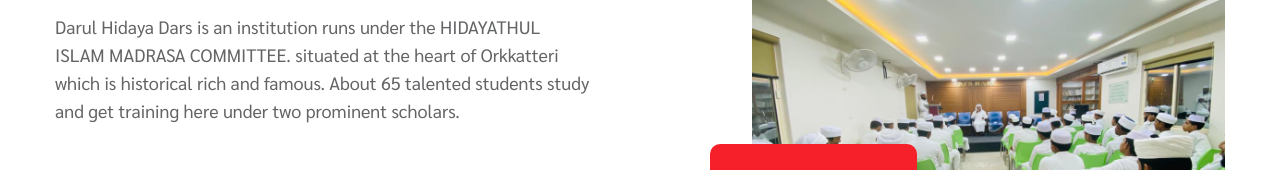
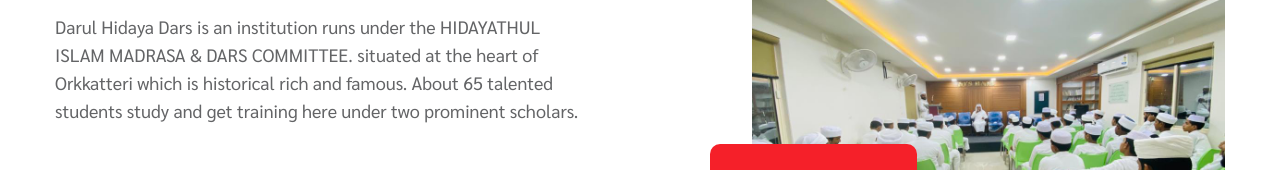
Before and after one commit to shibilii/darulhidayadars, a plain HTML site: page about.html in a window 1280 px wide. Shown: the part 556-726 px from the top of the page. Drawn offline with Linux system fonts and the light colour scheme.

Commit message:
Update about.html

```diff
--- a/about.html
+++ b/about.html
@@ -105,7 +105,7 @@
                     <h6 class="title-subw3hny mb-2">About Us</h6>
                     <h3 class="title-w3l mb-2">DARUL HIDAYA DARS ORKKATTERI</h3>
 
-                    <p class="mt-3">Darul Hidaya Dars is an institution runs under the HIDAYATHUL  ISLAM MADRASA COMMITTEE. situated at the heart of Orkkatteri which is historical rich and famous. About 65 talented students study and get training here under two prominent scholars.</p>
+                    <p class="mt-3">Darul Hidaya Dars is an institution runs under the HIDAYATHUL ISLAM MADRASA & DARS COMMITTEE. situated at the heart of Orkkatteri which is historical rich and famous. About 65 talented students study and get training here under two prominent scholars.</p>
                     <div class="row two-grids mt-5 pt-lg-4">
                         <div class="col-sm-6 grids_info d-flex">
                             <i class="fas fa-chalkboard-teacher"></i>
```
